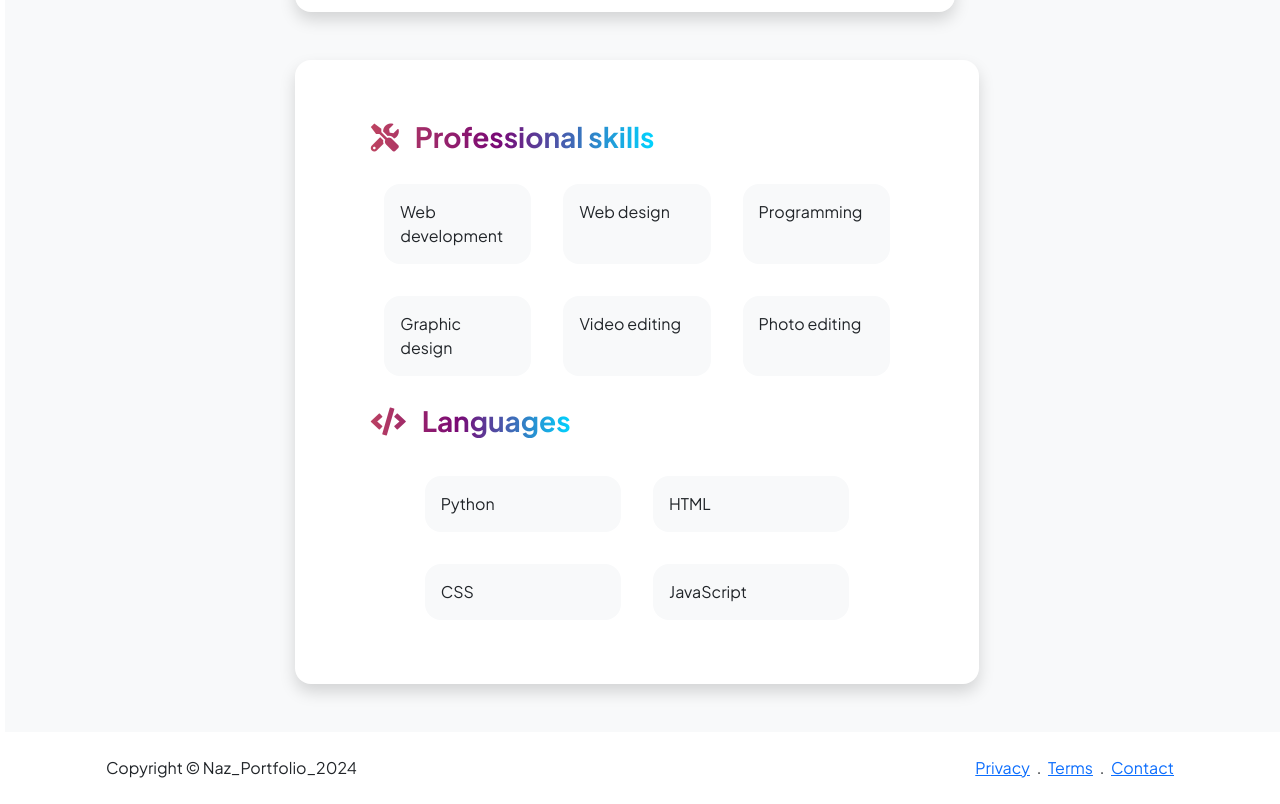
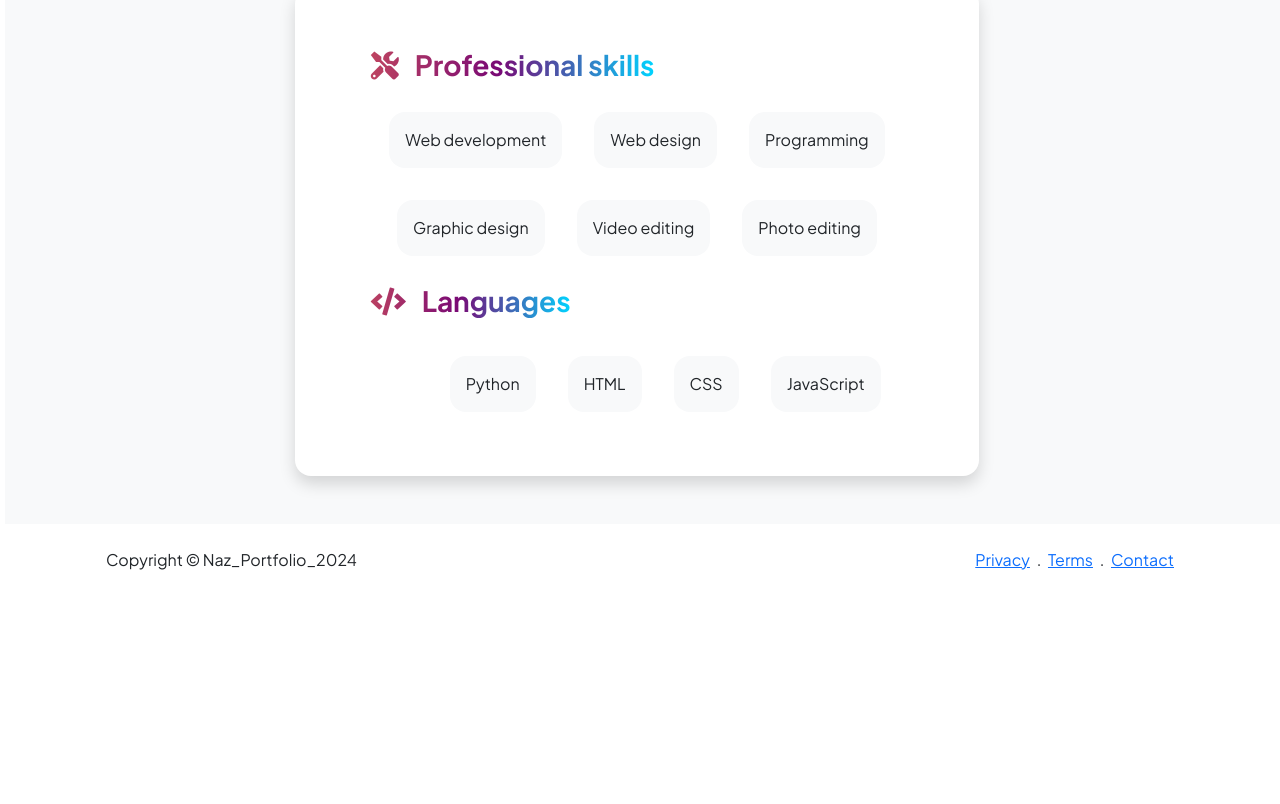
Before and after one commit to nazeeha-kb/Bootstrap-portfolio-website-clone, a plain HTML site: page resume.html in a window 1280 px wide. Shown: the part 1702-2506 px from the top of the page. After the commit the page ends 2298 px from the top, so only its background shows below. Drawn offline with nearby package versions, Linux system fonts and the light colour scheme.

Commit message:
minor margin & padding changes

```diff
--- a/resume.html
+++ b/resume.html
@@ -142,7 +142,7 @@
 </h1>
 
 <!-- Resume long conainer -->
-<div class=" col-xl-7 col-lg-9 col-10 container blue-container row align-center" style="margin-left: 20px;">
+<div class=" col-xl-7 col-lg-9 col-md-10 container blue-container row align-center" style="margin-left: 20px;">
 
 <!-- Experience section -->
     <section class=" container pink-container mt-5 col-12 row">
@@ -188,7 +188,7 @@
 
 <!-- Education section -->
 
-<section class=" container pink-container mt-5 col-12 row">
+<!-- <section class=" container pink-container mt-5 col-12 row"> -->
 
     <div class="col-12 col-md-2">
         <h2 class="text-pink fw-bolder mb-4" style="text-align: center;"><span>Education</span></h3>
@@ -236,7 +236,7 @@
 </div>
 </div>
 <!-- End of segment 2 -->
-</section>
+<!-- </section> -->
 <!-- End of Education container -->
 
 
@@ -249,13 +249,13 @@
             <h3 class=" fw-bolder mb-0"><span class="gradient-text d-inline"><i class="fas fa-tools m-3"></i>Professional skills</span></h3>
         </div>
 
-        <div class="row d-flex justify-content-center">
-            <div class="col-6 col-md-3 bg-light rounded-4 m-3 p-3">Web development</div>
-            <div class="col-6 col-md-3 bg-light rounded-4 m-3 p-3">Web design</div>
-            <div class="col-6 col-md-3 bg-light rounded-4 m-3 p-3">Programming</div>
-            <div class="col-6 col-md-3 bg-light rounded-4 m-3 p-3">Graphic design</div>
-            <div class="col-6 col-md-3 bg-light rounded-4 m-3 p-3">Video editing</div>
-            <div class="col-6 col-md-3 bg-light rounded-4 m-3 p-3">Photo editing</div>
+        <div class="d-flex justify-content-center flex-wrap" style="width: 100%;">
+            <div class=" bg-light rounded-4 m-3 p-3">Web development</div>
+            <div class=" bg-light rounded-4 m-3 p-3">Web design</div>
+            <div class=" bg-light rounded-4 m-3 p-3">Programming</div>
+            <div class=" bg-light rounded-4 m-3 p-3">Graphic design</div>
+            <div class=" bg-light rounded-4 m-3 p-3">Video editing</div>
+            <div class=" bg-light rounded-4 m-3 p-3">Photo editing</div>
         </div>
 
     </div>
@@ -266,11 +266,11 @@
             <h3><span class="gradient-text fw-bolder"><i class="fa fa-code m-3"></i>Languages</span></h3>
         </div>
 
-        <div class="row d-flex justify-content-center">
-            <div class="col-4 bg-light rounded-4 m-3 p-3">Python</div>
-            <div class="col-4 bg-light rounded-4 m-3 p-3">HTML</div>
-            <div class="col-4 bg-light rounded-4 m-3 p-3">CSS</div>
-            <div class="col-4 bg-light rounded-4 m-3 p-3">JavaScript</div>
+        <div class="d-flex flex-wrap justify-content-center" style="width: 110%;">
+            <div class="bg-light rounded-4 m-3 p-3">Python</div>
+            <div class="bg-light rounded-4 m-3 p-3">HTML</div>
+            <div class="bg-light rounded-4 m-3 p-3">CSS</div>
+            <div class="bg-light rounded-4 m-3 p-3">JavaScript</div>
         </div>
     </div>
 
```
Also changed, not shown: Projects.html (+2 -2 lines), index.html (+3 -3 lines).
